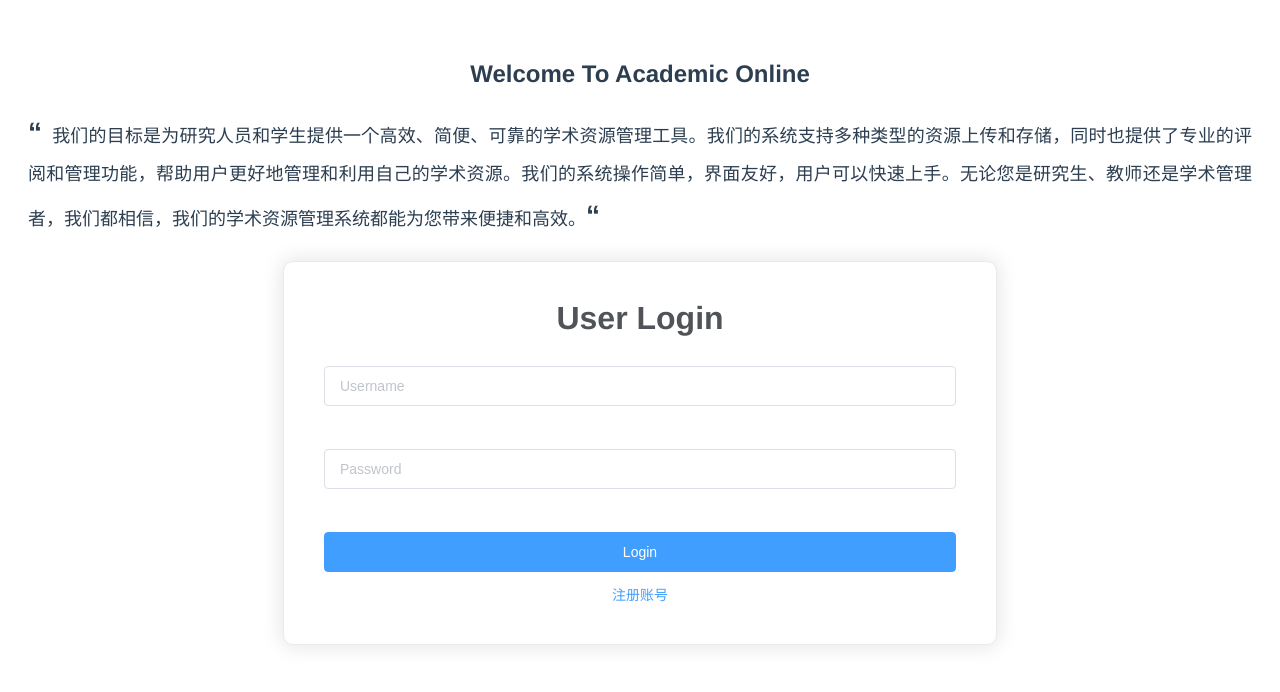
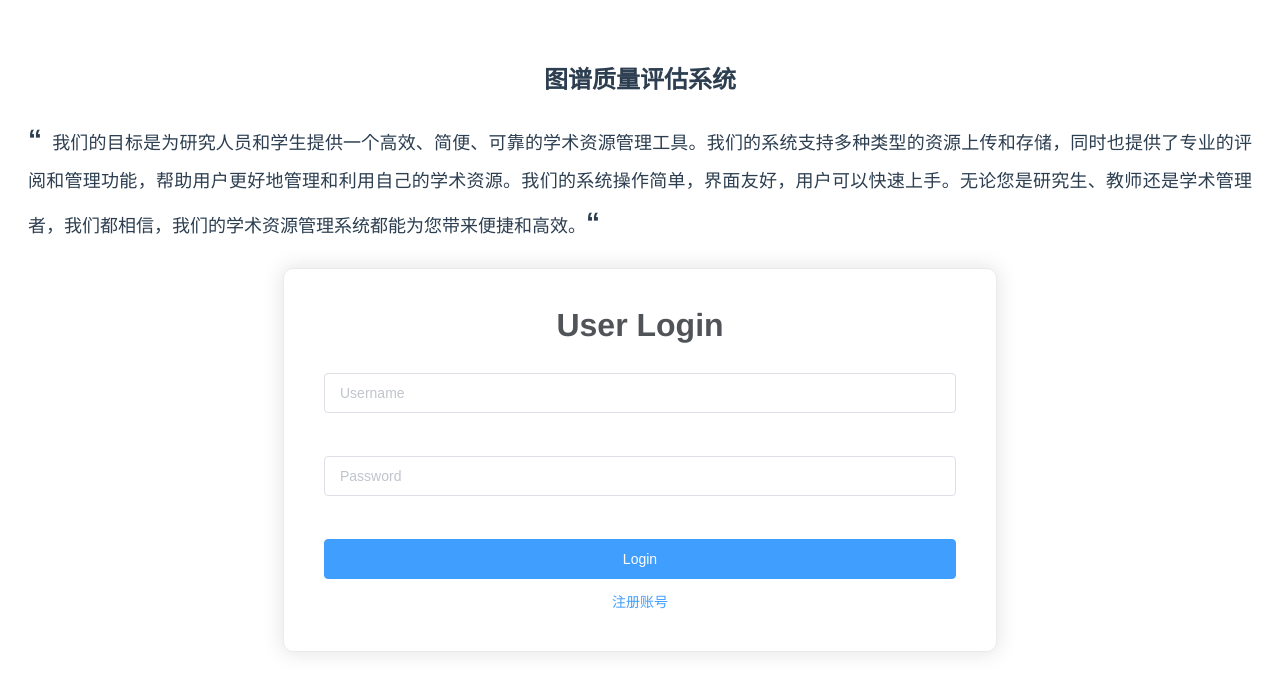
Before and after one commit to agloveduck/Kgevaluate, a Vue app: page / in a window 1280 px wide. Shown: the top 692 px of the page. Built offline with nearby package versions, Linux system fonts and the light colour scheme; what vue2-editor would draw is missing.

Commit message:
0402-version1

```diff
--- a/src/components/Login.vue
+++ b/src/components/Login.vue
@@ -2,7 +2,7 @@
     <div>
         <!-- <el-button :plain="true" @click="open4">错误</el-button> -->
         <div class="intro-container">
-  <h2 class="intro-title"> Welcome To Academic Online</h2>
+  <h2 class="intro-title"> 图谱质量评估系统</h2>
   <p class="intro-content"><span class="intro-quote">“</span>我们的目标是为研究人员和学生提供一个高效、简便、可靠的学术资源管理工具。我们的系统支持多种类型的资源上传和存储，同时也提供了专业的评阅和管理功能，帮助用户更好地管理和利用自己的学术资源。我们的系统操作简单，界面友好，用户可以快速上手。无论您是研究生、教师还是学术管理者，我们都相信，我们的学术资源管理系统都能为您带来便捷和高效。<span class="intro-quote">“</span></p>
        </div>
         <div class="login-wrap">
```
